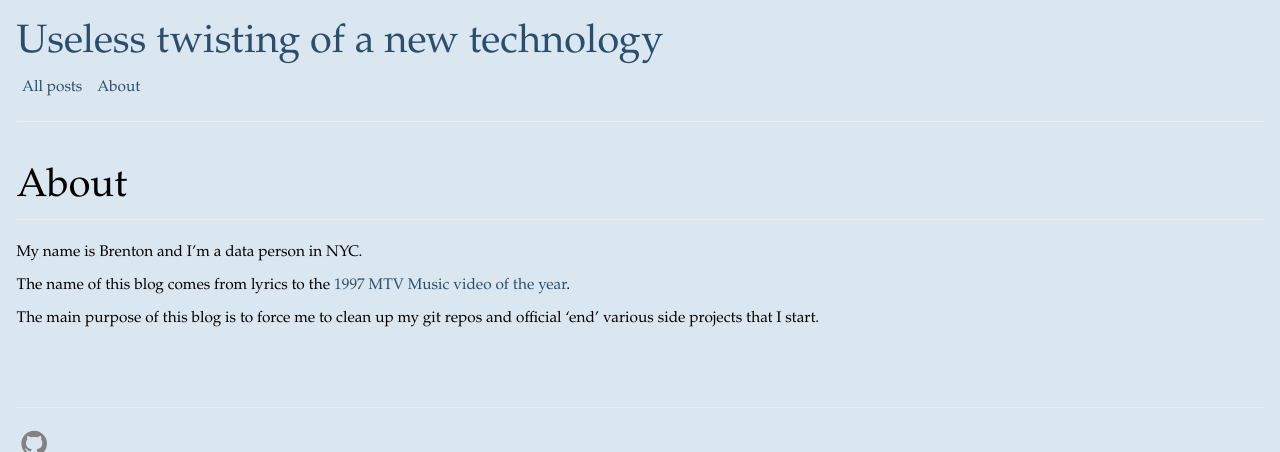
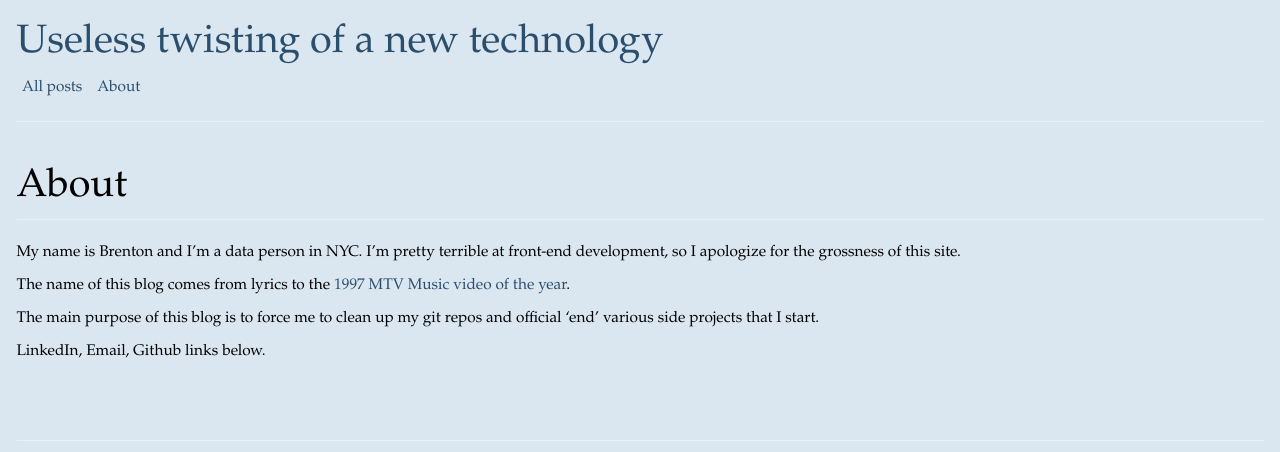
Before and after one commit to bmcmenamin/bmcmenamin.github.io, a Jekyll site: the page built from about.md, in a window 1280 px wide, cut to the strip 0-452 px from the top of the page. Built offline with Jekyll 4.4.1, drawn with Linux system fonts in a browser that asks for light colours.

Commit message:
about update

```diff
--- a/about.md
+++ b/about.md
@@ -3,8 +3,10 @@ layout: page
 title: About
 ---
 
-My name is Brenton and I'm a data person in NYC.
+My name is Brenton and I'm a data person in NYC. I'm pretty terrible at front-end development, so I apologize for the grossness of this site.
 
 The name of this blog comes from lyrics to the [1997 MTV Music video of the year](https://www.youtube.com/watch?v=Et9b7LWfnxQ&feature=youtu.be&t=1m3s).
 
 The main purpose of this blog is to force me to clean up my git repos and official 'end' various side projects that I start.
+
+LinkedIn, Email, Github links below.
```
